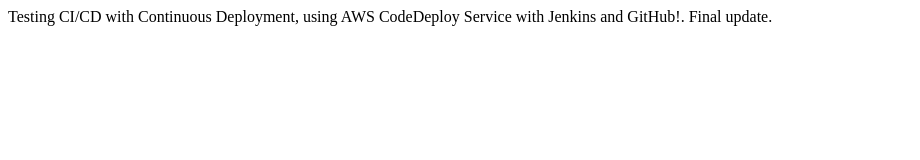
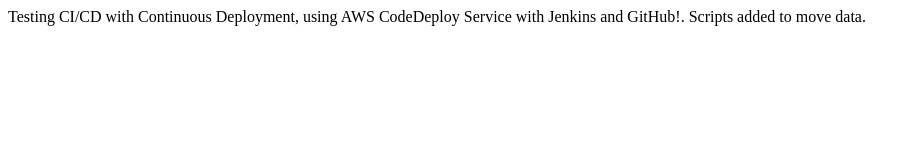
Before and after one commit to erganeshsharma/jenkins-codedeploy, a plain HTML site: page index.html in a window 1280 px wide. Shown: the whole page, without its empty margins (0-920 px from the left). Drawn offline with Linux system fonts and the light colour scheme.

```diff
--- a/index.html
+++ b/index.html
@@ -1,5 +1,5 @@
 <html>
 <body>
-<p>Testing CI/CD with Continuous Deployment, using AWS CodeDeploy Service with Jenkins and GitHub!. Final update.</p>
+<p>Testing CI/CD with Continuous Deployment, using AWS CodeDeploy Service with Jenkins and GitHub!. Scripts added to move data.</p>
 </body>
 </html>
```
